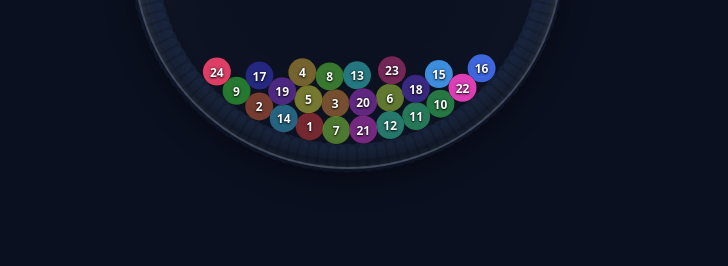
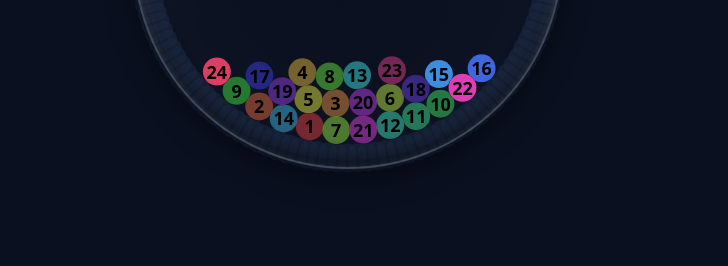
Before and after one commit to aver1001/AZEL, a plain HTML site: page index_matter.html in a window 1280 px wide. Shown: the part 406-672 px from the top of the page, 552-1280 px from the left. Drawn offline with nearby package versions, Linux system fonts and the light colour scheme.

Commit message:
index_matter.html: 숫자 색상 검정, 그림자 제거, 폰트 크기 확대

```diff
--- a/index_matter.html
+++ b/index_matter.html
@@ -555,17 +555,19 @@
           el.style.transform = 'translate(-50%, -50%)';
           el.style.fontWeight = '900';
           // Remove white circle badge: show number only with slight shadow
-          el.style.color = '#f9fafb';
+          // 숫자 색상을 검정으로 설정
+          el.style.color = '#000000';
           el.style.background = 'transparent';
           el.style.border = 'none';
           el.style.boxShadow = 'none';
           el.style.display = 'block';
-          el.style.textShadow = '0 1px 2px rgba(0,0,0,.85), 0 0 3px rgba(0,0,0,.6)';
+          // 가독성을 위해 그림자 제거
+          el.style.textShadow = 'none';
           el.style.borderRadius = '0';
           // scale label to ~50% of ball diameter (show ball color around)
           const d = Math.max(12, Math.round(r));
-          // keep font size scaled to ball, no badge sizing
-          el.style.fontSize = Math.max(12, Math.floor(r * 0.85)) + 'px';
+          // 숫자 크기 확대 (지름 대비 더 크게 보이도록)
+          el.style.fontSize = Math.max(12, Math.floor(r * 1.3)) + 'px';
           // 초기 위치를 공 위치로 설정 (왼쪽 상단 몰림 방지)
           el.style.left = x + 'px';
           el.style.top = y + 'px';
```
